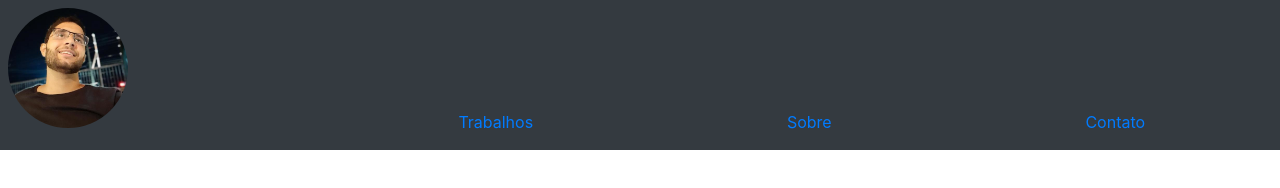
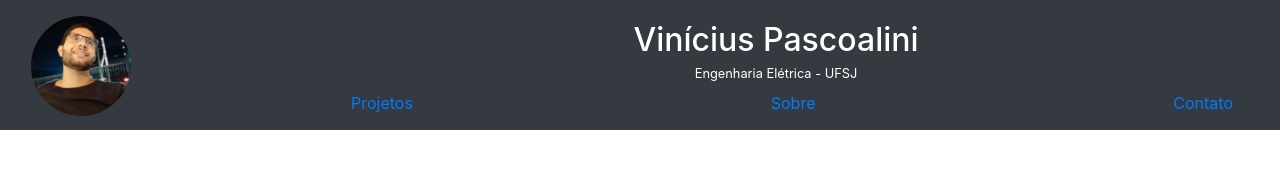
Before and after one commit to ViniciusPascoalini/BootstrapTemplate, a plain HTML site: page index.html in a window 1280 px wide. Drawn offline with nearby package versions, Linux system fonts and the light colour scheme.

Commit message:
header almost done

```diff
--- a/css/main.css
+++ b/css/main.css
@@ -1,4 +1,4 @@
 img#perfil-foto {
-    height: 120px;
-    width: 120px;
+    height: 100px;
+    width: 100px;
 }
--- a/index.html
+++ b/index.html
@@ -10,27 +10,28 @@
     <link rel="stylesheet" href="./css/main.css">
 
 <body>
-    <header class="row bg-dark text-white animate__animated animate__fadeInUp" style="height: 150px;">
+    <header class="row bg-dark text-white animate__animated animate__fadeInUp" style="height: 130px;">
 
-        <div class="container d-flex col-12  p-2" style="height: 150px;">
-            <div class="col-3" >
-               <img
+        <div class="container d-flex col-12" style="height: 130px;">
+            <div class="col-3">
+               <img class="rounded-circle img-fluid mt-3 ml-3"
                src="./img/avatar.png"
                alt="avatar"
-               class="rounded-circle img-fluid"
                id="perfil-foto"
                />
-        </div>
+            </div>
 
-            <div class="col-9 d-flex">
-                <ul class="nav flex-fill align-self-end justify-content-around">
+            <div class="col-9 flex-column">
+                <h1 class="text-center mb-1 mr-5">Vinícius Pascoalini</h1>
+                <small class="d-flex justify-content-center mr-5">Engenharia Elétrica - UFSJ</small>
+                <ul class="nav flex-fill align-self-end justify-content-between">
                     <li class="nav-item">
-                        <a class="nav-link" href="#">Trabalhos</a>
+                        <a class="nav-link" href="#">Projetos</a>
                     </li>
                     <li class="nav-item">
                         <a class="nav-link" href="#">Sobre</a>
                     </li>
-                    <li class="nav-item">
+                    <li class="nav-item mr-3">
                         <a class="nav-link" href="#">Contato</a>
                     </li>
                 </ul>
```
